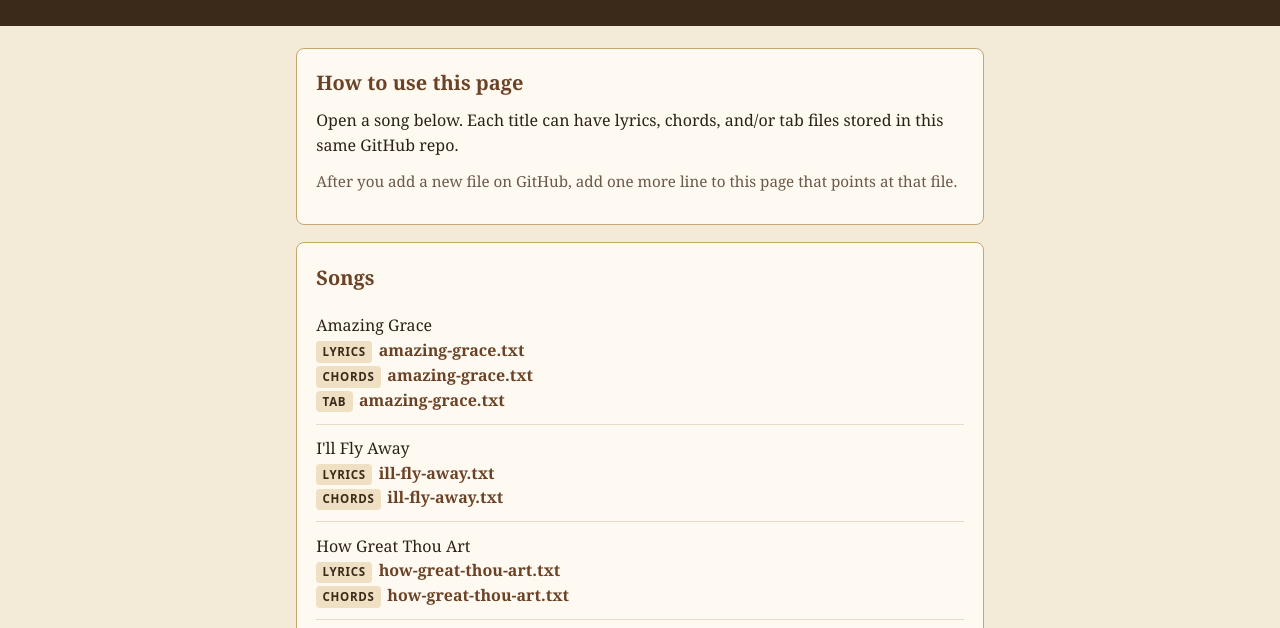
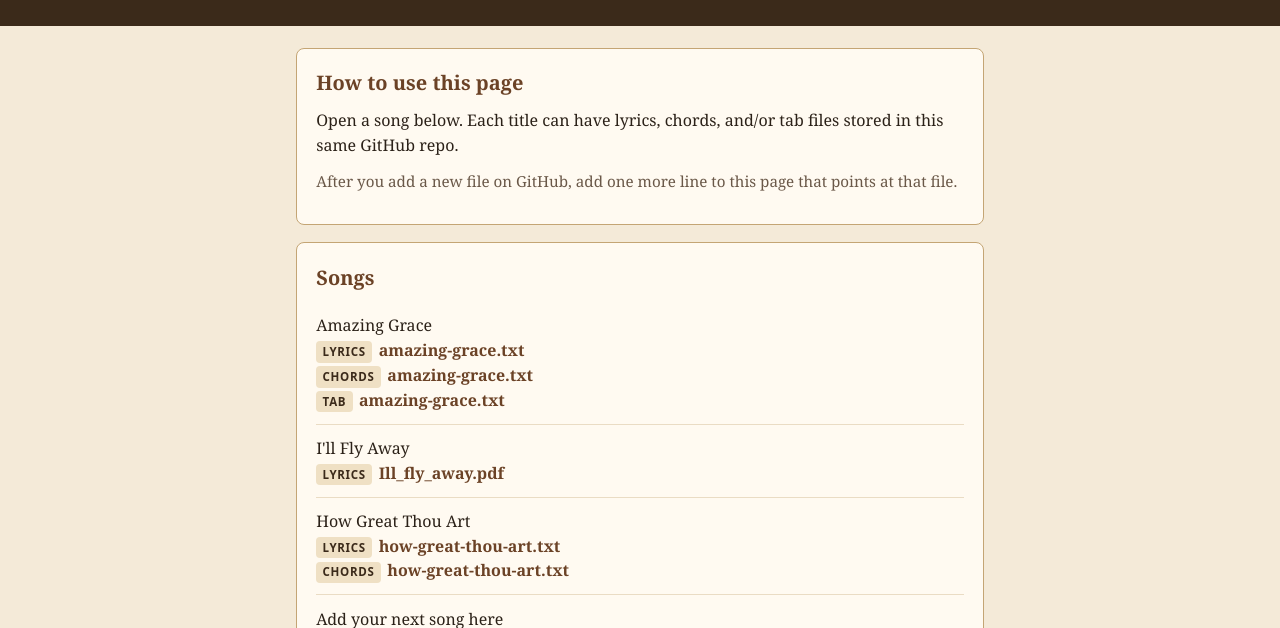
Before and after one commit to bradleylandreth/bradleylandreth.github.io, a plain HTML site: page index.html in a window 1280 px wide. Shown: the part 144-772 px from the top of the page. Drawn offline with Linux system fonts and the light colour scheme.

Commit message:
Update link for 'I'll Fly Away' lyrics

```diff
--- a/index.html
+++ b/index.html
@@ -126,8 +126,8 @@
         </li>
         <li>
           <div>I'll Fly Away</div>
-          <a href="songs/lyrics/ill-fly-away.txt"><span class="kind">Lyrics</span>ill-fly-away.txt</a><br>
-          <a href="songs/chords/ill-fly-away.txt"><span class="kind">Chords</span>ill-fly-away.txt</a>
+          <a href="songs/lyrics/ill-fly-away.txt"><span class="kind">Lyrics</span>Ill_fly_away.pdf</a><br>
+
         </li>
         <li>
           <div>How Great Thou Art</div>
```
